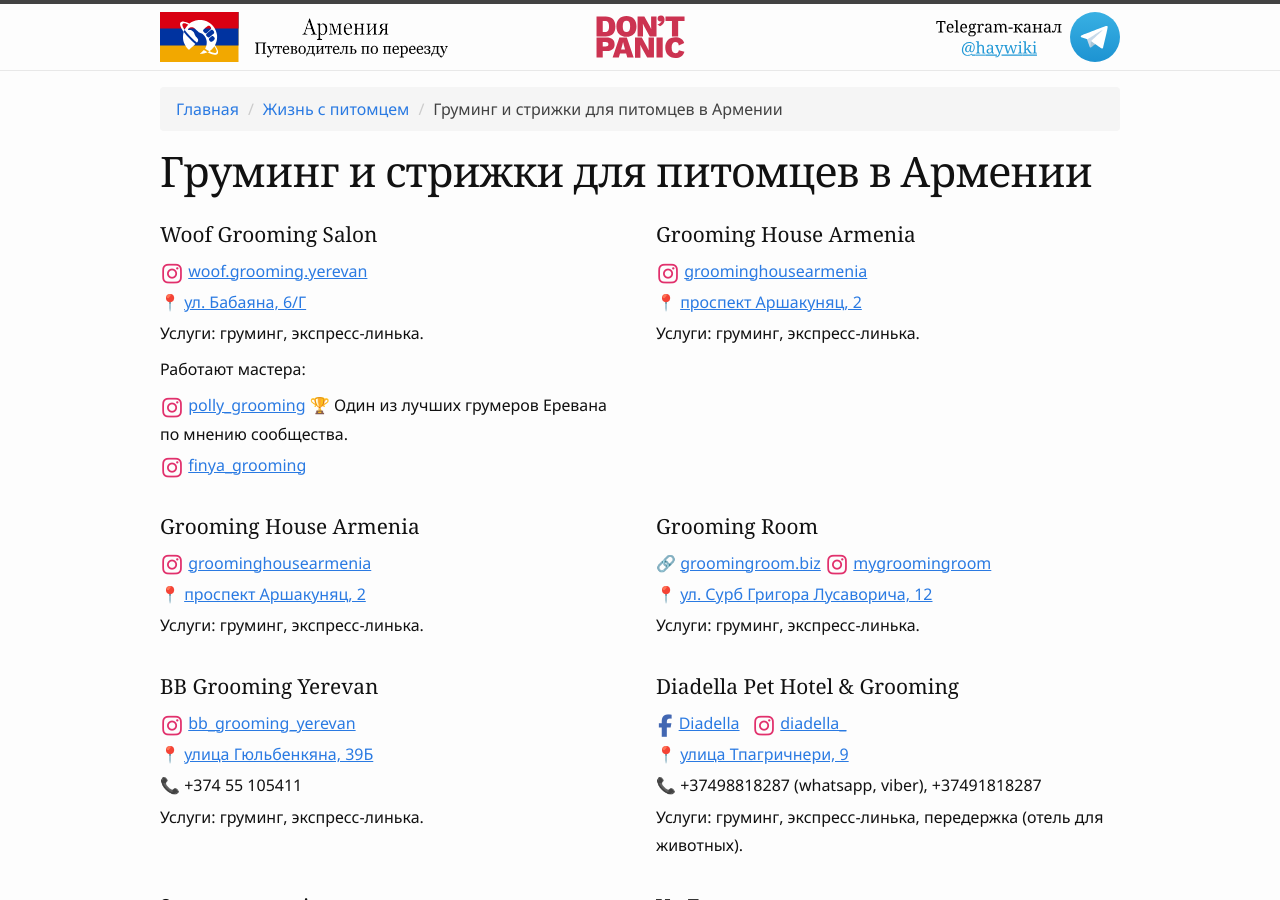
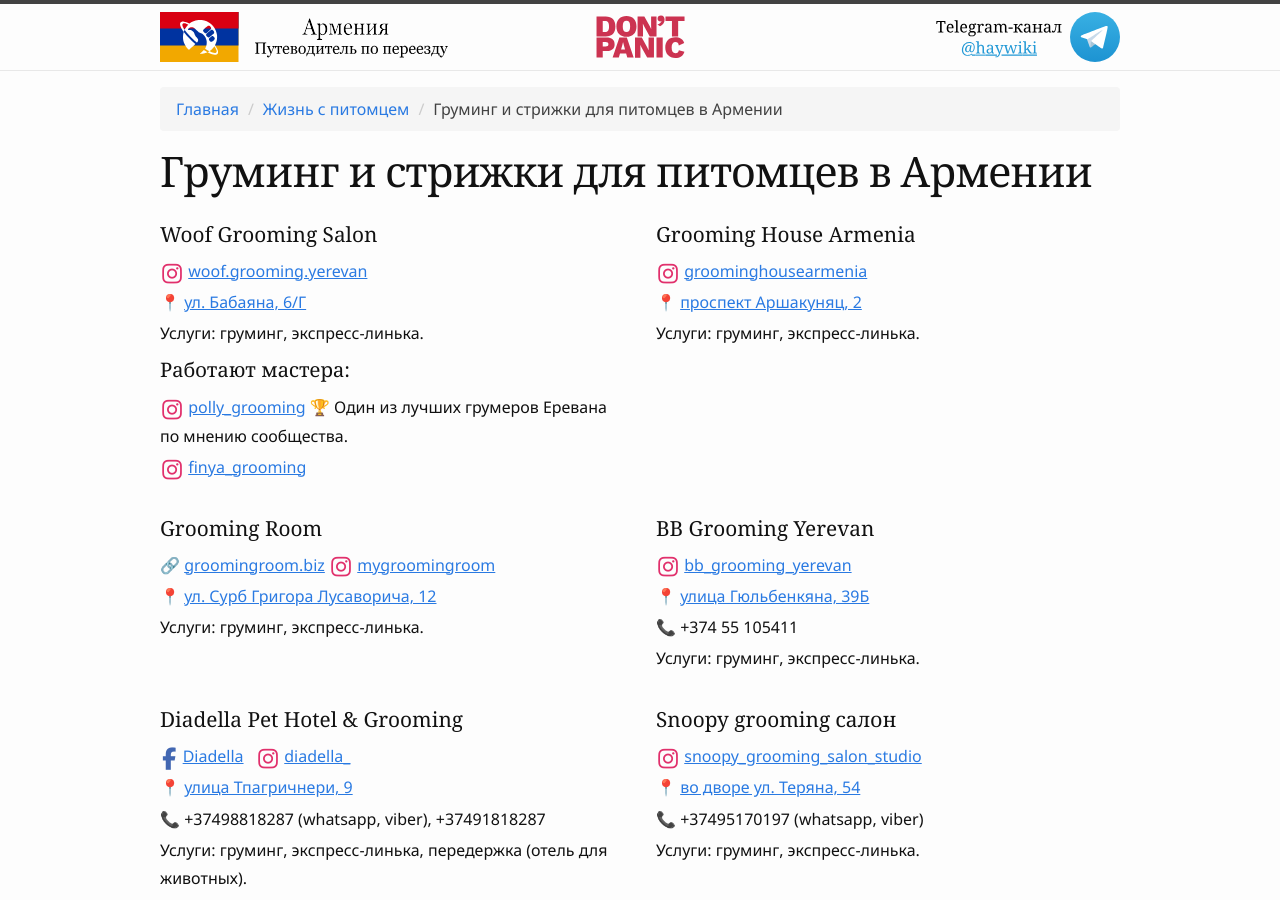
Before and after one commit to haywiki/haywiki.github.io, a Jekyll site: the page built from animals/grooming.md, in a window 1280 px wide and 900 px high. Built offline with Jekyll 4.4.1, drawn with Linux system fonts in a browser that asks for light colours; nearby versions of some CDN libraries; a script that is not in the unit is left out.

Commit message:
быстрофикс

```diff
--- a/animals/grooming.md
+++ b/animals/grooming.md
@@ -15,18 +15,10 @@
 - 📍 [ул. Бабаяна, 6/Г](https://yandex.ru/maps/org/woof/222409553566/)
 - Услуги: груминг, экспресс-линька.
 
-Работают мастера:
+#### Работают мастера:
+
 - <i class="fa-brands fa-instagram"></i> [polly_grooming](https://www.instagram.com/polly_grooming/) 🏆 Один из лучших грумеров Еревана по мнению сообщества.
 - <i class="fa-brands fa-instagram"></i> [finya_grooming](https://www.instagram.com/finya_grooming/)
-
-</div>
-<div class="card">
-
-### Grooming House Armenia
-
-- <i class="fa-brands fa-instagram"></i> [groominghousearmenia](https://www.instagram.com/groominghousearmenia/)
-- 📍 [проспект Аршакуняц, 2](https://yandex.ru/maps/10262/yerevan/house/YE0YcwdnSUQEQFpqfX12cHplbA==/)
-- Услуги: груминг, экспресс-линька.
 
 </div>
 <div class="card">
```
